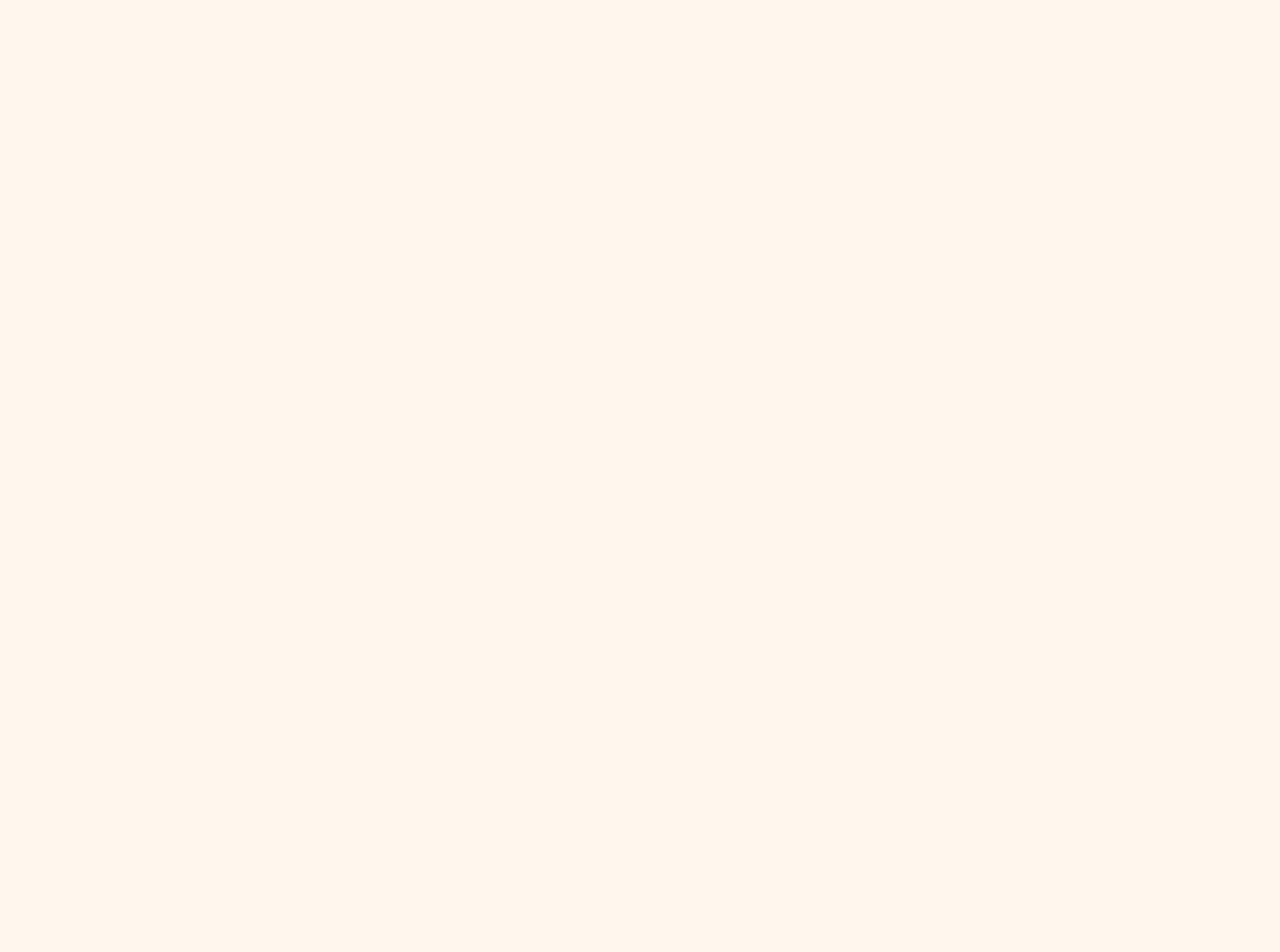
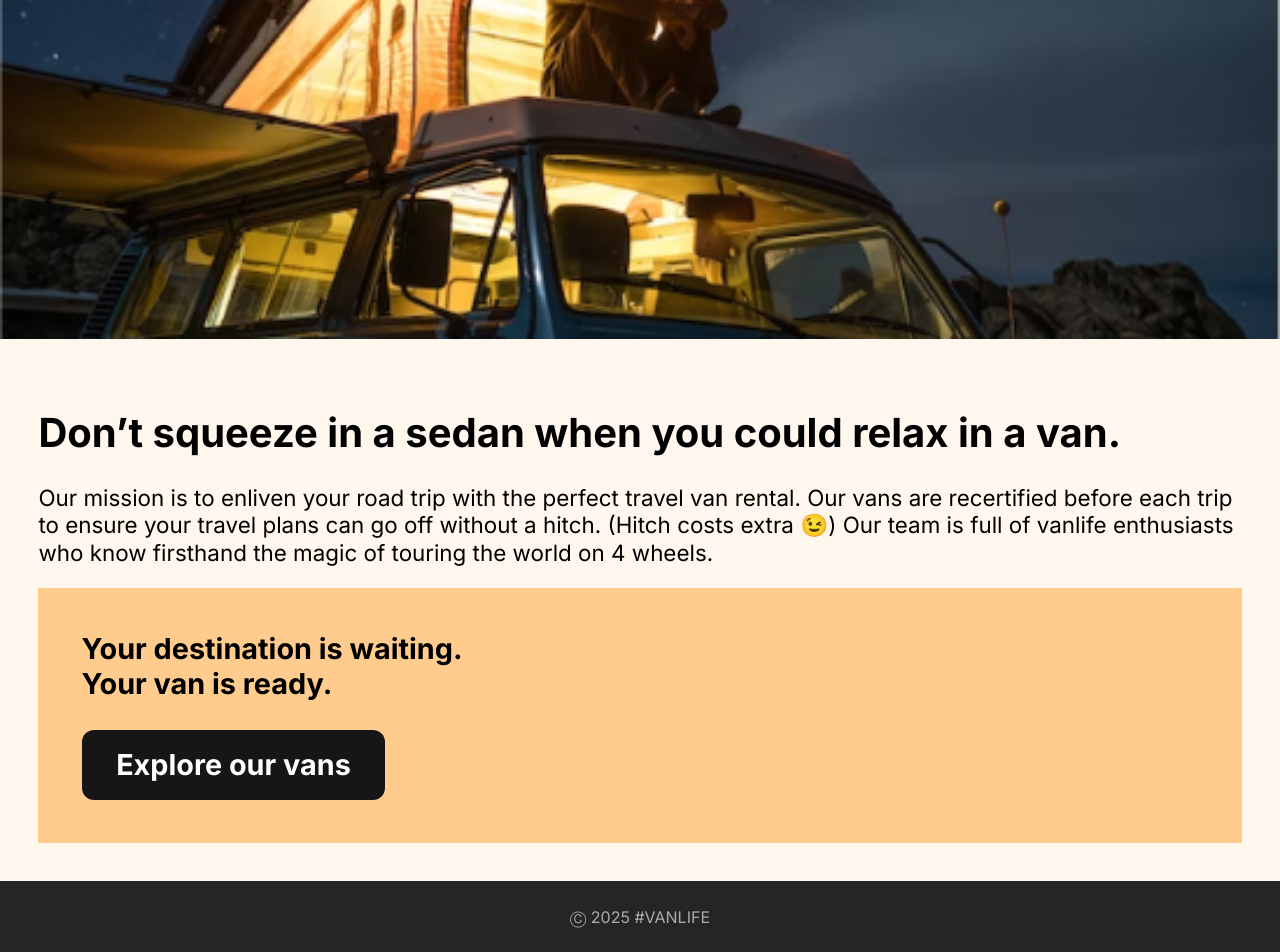
Before and after one commit to groggy7/adventure-vans, a React (Vite) app: page /about in a window 1280 px wide. Shown: the part 289-1241 px from the top of the page. Before the commit the page ends 800 px from the top, so only its background shows below. Built offline with nearby package versions, Linux system fonts and the light colour scheme.

Commit message:
Add about page

```diff
--- a/src/App.tsx
+++ b/src/App.tsx
@@ -1,6 +1,7 @@
 import { BrowserRouter, Routes, Route } from 'react-router-dom'
 import Layout from './components/Layout'
 import Home from './pages/Home'
+import About from './pages/About'
 
 function App() {
   return (
@@ -9,7 +10,7 @@ function App() {
         <Route path='/' element={<Layout />}>
           <Route index element={<Home />} />
           <Route path='/host'  element={<h1>host page goes here</h1>} />
-          <Route path='/about' element={<h1>about page goes here</h1>} />
+          <Route path='/about' element={<About />} />
           <Route path='/vans'  element={<h1>vans page goes here</h1>} />
           <Route path='/profile' element={<h1>profile page goes here</h1>} />
         </Route>
--- a/src/index.css
+++ b/src/index.css
@@ -12,7 +12,7 @@ body {
 .header {
     display: flex;
     justify-content: space-between;
-    padding: 1.6em;
+    padding: 1.6em 2.4em;
 }
 
 .logo {
@@ -55,7 +55,7 @@ a.active-link {
     flex-direction: column;
     justify-content: center;
     align-items: center;
-    padding: 1.6rem;
+    padding: 2.4em;
     text-shadow: 15px 15px 15px rgba(0, 0, 0, 0.4);
 }
 
@@ -87,10 +87,47 @@ a.active-link {
     padding: 1.6em;
 }
 
+.about-page {
+    padding: 2.4em;
+}
+
+.about-hero-img {
+    width: 100%;
+}
+
+.about-header {
+    font-size: 2.5rem;
+}
+
+.about-text {
+    font-size: 1.4rem;
+}
+
+.about-find-van-btn {
+    background-color: #161616;
+    color: white;
+    text-decoration: none;
+    border-radius: 12px;
+    padding: .6em 1.2em;
+    display: inline-block;
+    margin-top: 1em;
+}
+
+.explore-van-section {
+    background-color: #FFCC8D;
+    padding: 1.5em;
+    font-size: 1.8rem;
+    font-weight: bolder;
+}
+
 @media (max-width: 420px) {
     html {
         font-size: 14px;
     }
+    .header, .home-page, .about-page {
+        padding: 1.6em;
+    }
+
 }
 
 @media (max-width: 320px) {
--- /dev/null
+++ b/src/pages/About.tsx
@@ -0,0 +1,20 @@
+import { Link } from "react-router-dom"
+import aboutHeroImg from "../assets/about.png"
+
+export default function About() {
+    return <>
+        <img src={aboutHeroImg} className="about-hero-img" alt="A man sits on his van, gazing up at the vast sky above." />
+        <div className="about-page">
+            <h1 className="about-header">Don’t squeeze in a sedan when you could relax in a van.</h1>
+            <p className="about-text">Our mission is to enliven your road trip with the perfect travel van rental. Our vans are recertified before each trip to ensure your travel plans can go off without a hitch.
+            (Hitch costs extra 😉)
+
+            Our team is full of vanlife enthusiasts who know firsthand the magic of touring the world on 4 wheels.</p>
+            <div className="explore-van-section">
+                Your destination is waiting.<br />
+                Your van is ready.<br />
+                <Link className="about-find-van-btn" to='/vans'>Explore our vans</Link>
+            </div>
+        </div>
+    </>
+}
```
Also changed, not shown: src/assets/about.png (added).
